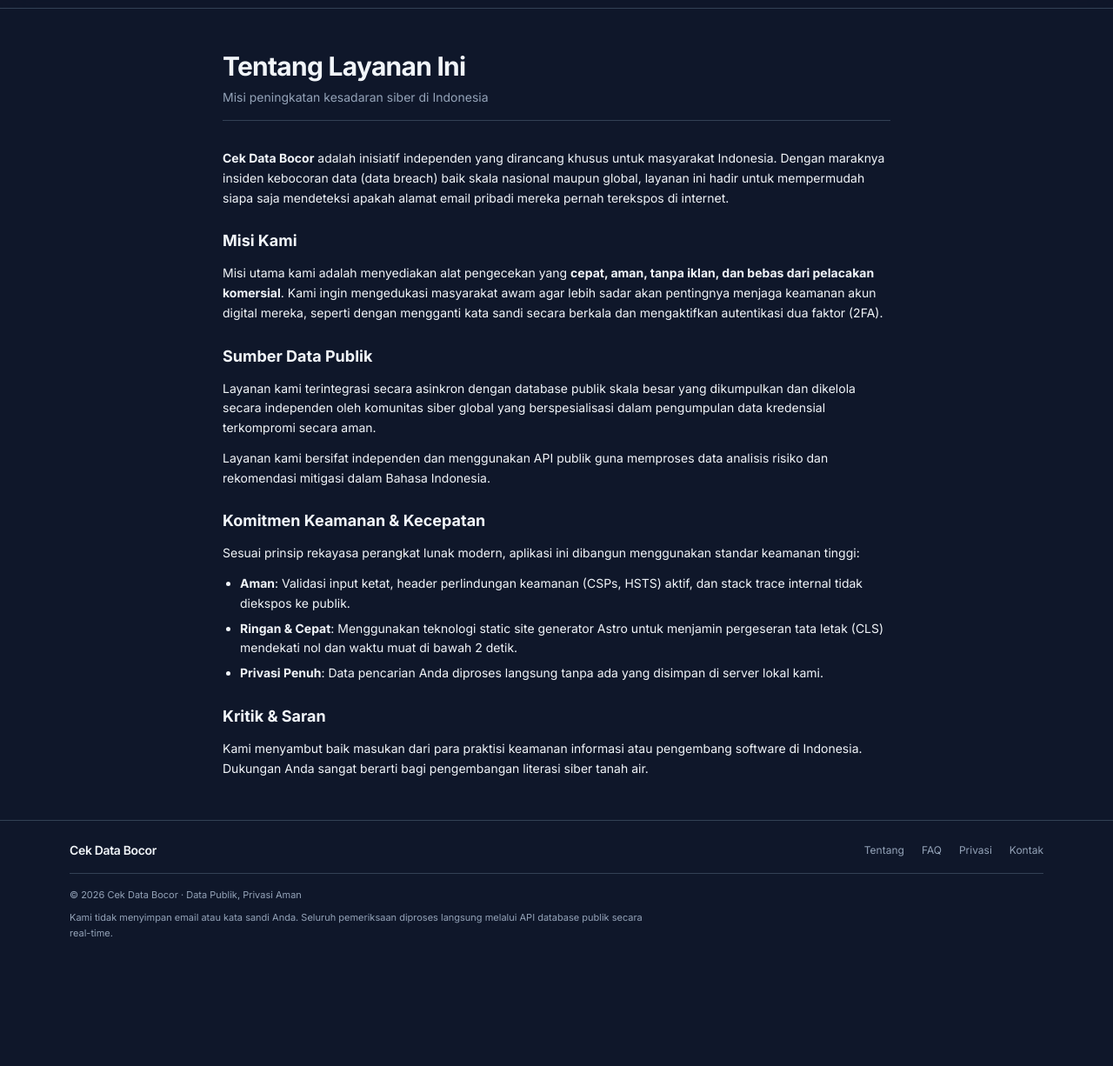
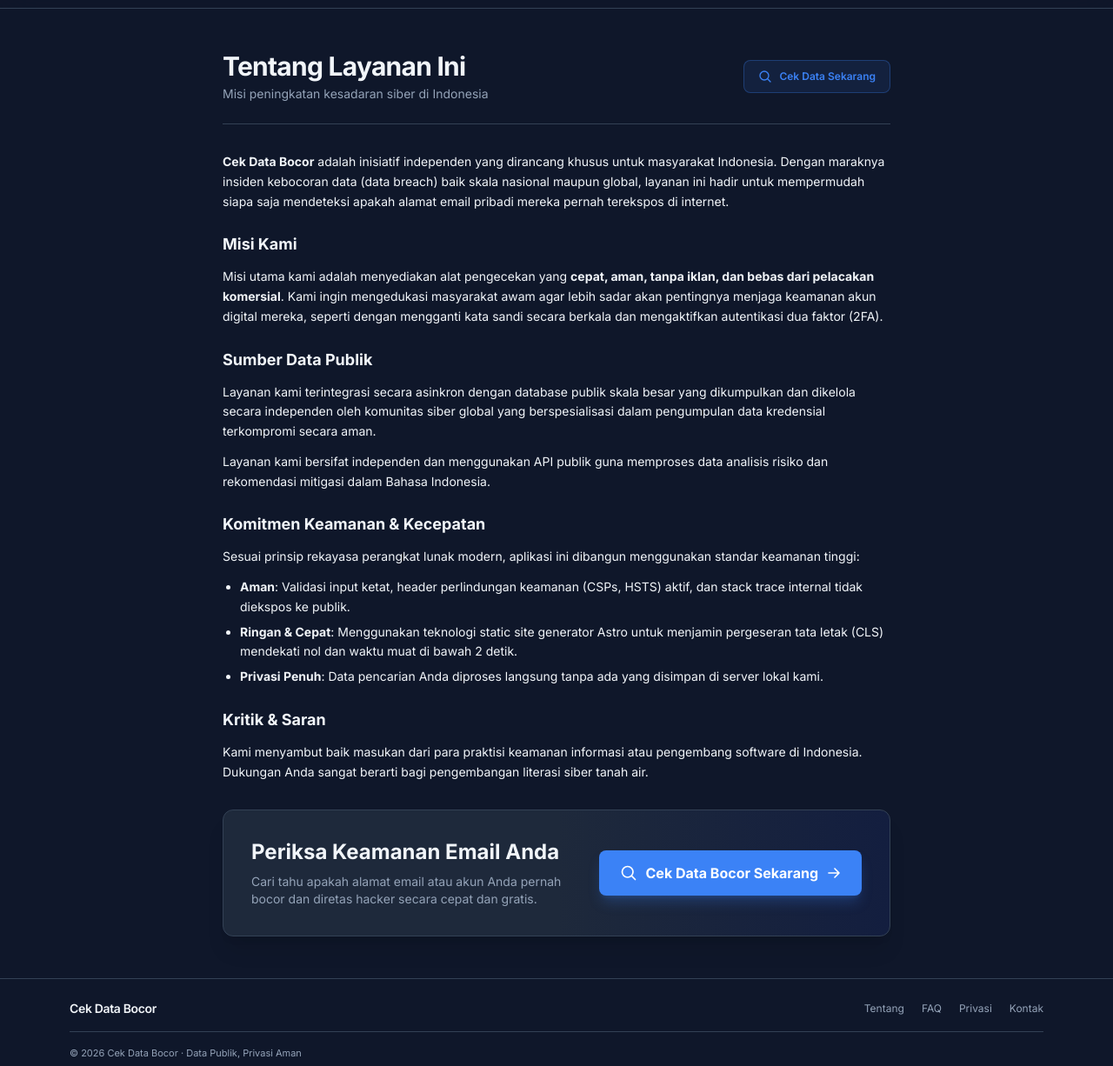
Before and after one commit to Irfan3006/Cek-Data-Bocor, an Astro site: page /about in a window 1280 px wide. Shown: the part 43-1269 px from the top of the page at 87% size. Before the commit the page ends 1150 px from the top, so only its background shows below. Built offline with nearby package versions, Linux system fonts and the light colour scheme; Astro itself is replaced by a stand-in of ours.

Commit message:
feat(about): add CTA buttons to redirect visitors to index page

```diff
--- a/src/pages/about.astro
+++ b/src/pages/about.astro
@@ -14,13 +14,24 @@
     <article class="max-w-3xl mx-auto space-y-8">
 
       <!-- Judul Halaman -->
-      <header class="space-y-2 border-b border-neutral-border pb-4">
+      <header class="flex flex-col sm:flex-row sm:items-center justify-between gap-4 border-b border-neutral-border pb-6">
+        <div class="space-y-1">
           <h1 class="text-3xl font-black text-neutral-text tracking-tight">
             Tentang Layanan Ini
           </h1>
           <p class="text-sm text-neutral-textMuted">
             Misi peningkatan kesadaran siber di Indonesia
           </p>
+        </div>
+        <a
+          href="/"
+          class="inline-flex items-center justify-center gap-2 px-4 py-2.5 text-xs font-semibold text-primary bg-primary/10 hover:bg-primary/20 border border-primary/30 rounded-lg transition-colors focus:outline-none focus:ring-2 focus:ring-primary shrink-0 self-start sm:self-auto"
+        >
+          <svg xmlns="http://www.w3.org/2000/svg" fill="none" viewBox="0 0 24 24" stroke-width="2" stroke="currentColor" class="w-4 h-4">
+            <path stroke-linecap="round" stroke-linejoin="round" d="m21 21-5.197-5.197m0 0A7.5 7.5 0 1 0 5.196 5.196a7.5 7.5 0 0 0 10.637 10.637Z" />
+          </svg>
+          <span>Cek Data Sekarang</span>
+        </a>
       </header>
 
       <!-- Isi Artikel -->
@@ -66,6 +77,32 @@
         </div>
       </section>
 
+      <!-- Banner CTA ke Index -->
+      <section class="mt-8 p-6 sm:p-8 rounded-xl bg-gradient-to-r from-neutral-bgAlt via-slate-800 to-primary-light/50 border border-neutral-border shadow-xl relative overflow-hidden">
+        <div class="relative z-10 flex flex-col sm:flex-row items-center justify-between gap-6">
+          <div class="space-y-2 text-center sm:text-left">
+            <h2 class="text-xl sm:text-2xl font-bold text-neutral-text">
+              Periksa Keamanan Email Anda
+            </h2>
+            <p class="text-sm text-neutral-textMuted max-w-md">
+              Cari tahu apakah alamat email atau akun Anda pernah bocor dan diretas hacker secara cepat dan gratis.
+            </p>
+          </div>
+          <a
+            href="/"
+            class="inline-flex items-center justify-center gap-2.5 px-6 py-3.5 bg-primary hover:bg-primary-dark text-white font-bold text-sm sm:text-base rounded-lg shadow-lg shadow-primary/25 hover:shadow-primary/40 transition-all transform hover:-translate-y-0.5 active:translate-y-0 whitespace-nowrap focus:outline-none focus:ring-2 focus:ring-primary focus:ring-offset-2 ring-offset-neutral-bg group cursor-pointer"
+          >
+            <svg xmlns="http://www.w3.org/2000/svg" fill="none" viewBox="0 0 24 24" stroke-width="2" stroke="currentColor" class="w-5 h-5 transition-transform group-hover:scale-110">
+              <path stroke-linecap="round" stroke-linejoin="round" d="m21 21-5.197-5.197m0 0A7.5 7.5 0 1 0 5.196 5.196a7.5 7.5 0 0 0 10.637 10.637Z" />
+            </svg>
+            <span>Cek Data Bocor Sekarang</span>
+            <svg xmlns="http://www.w3.org/2000/svg" fill="none" viewBox="0 0 24 24" stroke-width="2.5" stroke="currentColor" class="w-4 h-4 transition-transform group-hover:translate-x-1">
+              <path stroke-linecap="round" stroke-linejoin="round" d="M13.5 4.5 21 12m0 0-7.5 7.5M21 12H3" />
+            </svg>
+          </a>
+        </div>
+      </section>
+
     </article>
   </main>
 
```
Lines whose indentation alone changed are shown as unchanged.
